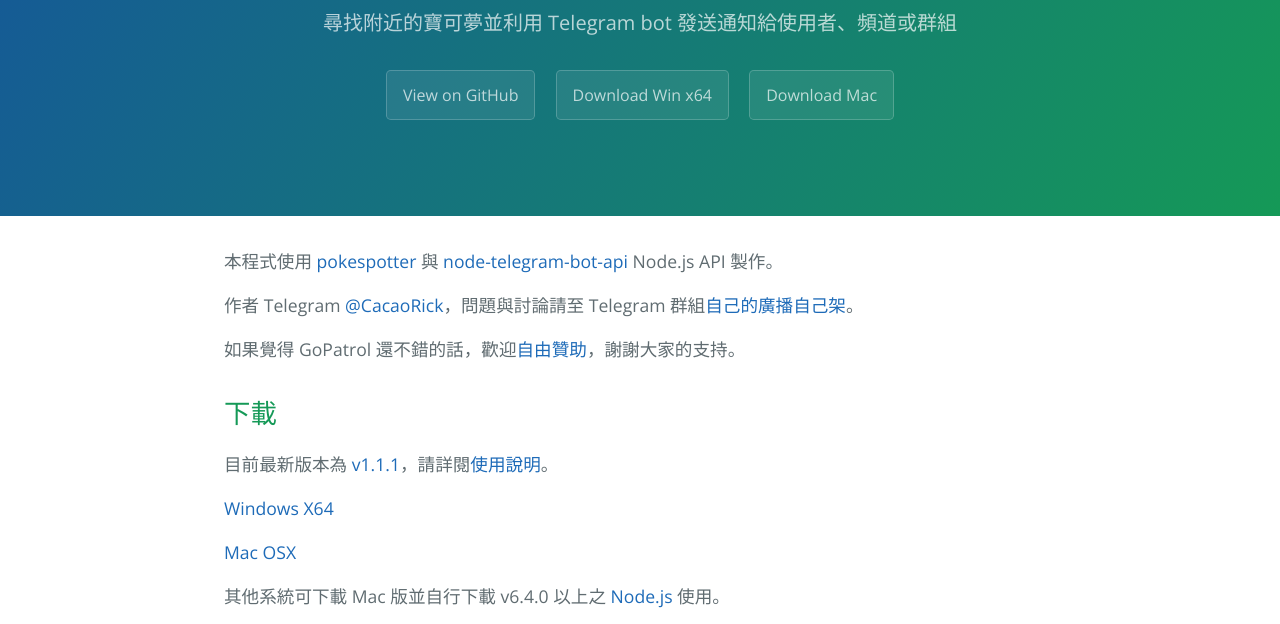
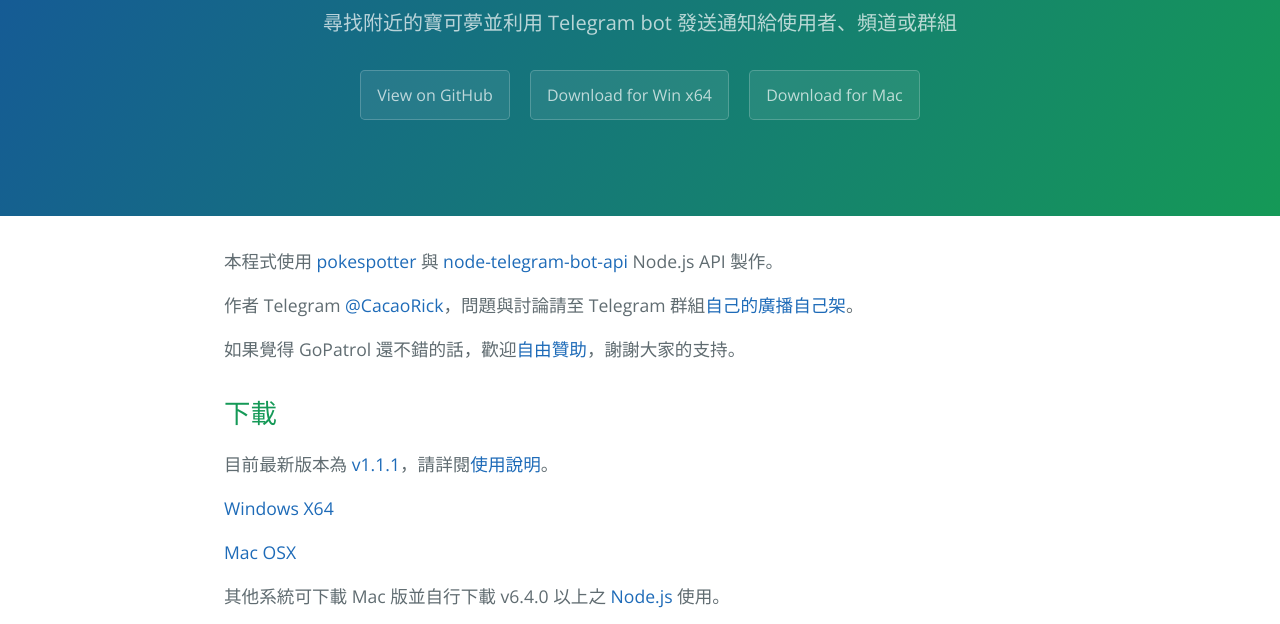
Before and after one commit to CacaoRick/GoPatrol, a plain HTML site: page index.html in a window 1280 px wide. Shown: the part 167-791 px from the top of the page. Drawn offline with nearby package versions, Linux system fonts and the light colour scheme.

Commit message:
更改 Header 連結

```diff
--- a/index.html
+++ b/index.html
@@ -14,8 +14,8 @@
       <h1 class="project-name">Gopatrol</h1>
       <h2 class="project-tagline">尋找附近的寶可夢並利用 Telegram bot 發送通知給使用者、頻道或群組</h2>
       <a href="https://github.com/GoPatrolTeam/GoPatrol" class="btn">View on GitHub</a>
-      <a href="https://github.com/CacaoRick/GoPatrol/releases/download/v1.1.1/GoPatrol-win_x64.zip" class="btn">Download Win x64</a>
-      <a href="https://github.com/CacaoRick/GoPatrol/releases/download/v1.1.1/GoPatrol-mac.zip" class="btn">Download Mac</a>
+      <a href="https://github.com/CacaoRick/GoPatrol/releases/download/v1.1.1/GoPatrol-win_x64.zip" class="btn">Download for Win x64</a>
+      <a href="https://github.com/CacaoRick/GoPatrol/releases/download/v1.1.1/GoPatrol-mac.zip" class="btn">Download for Mac</a>
     </section>
 
     <section class="main-content">
```
